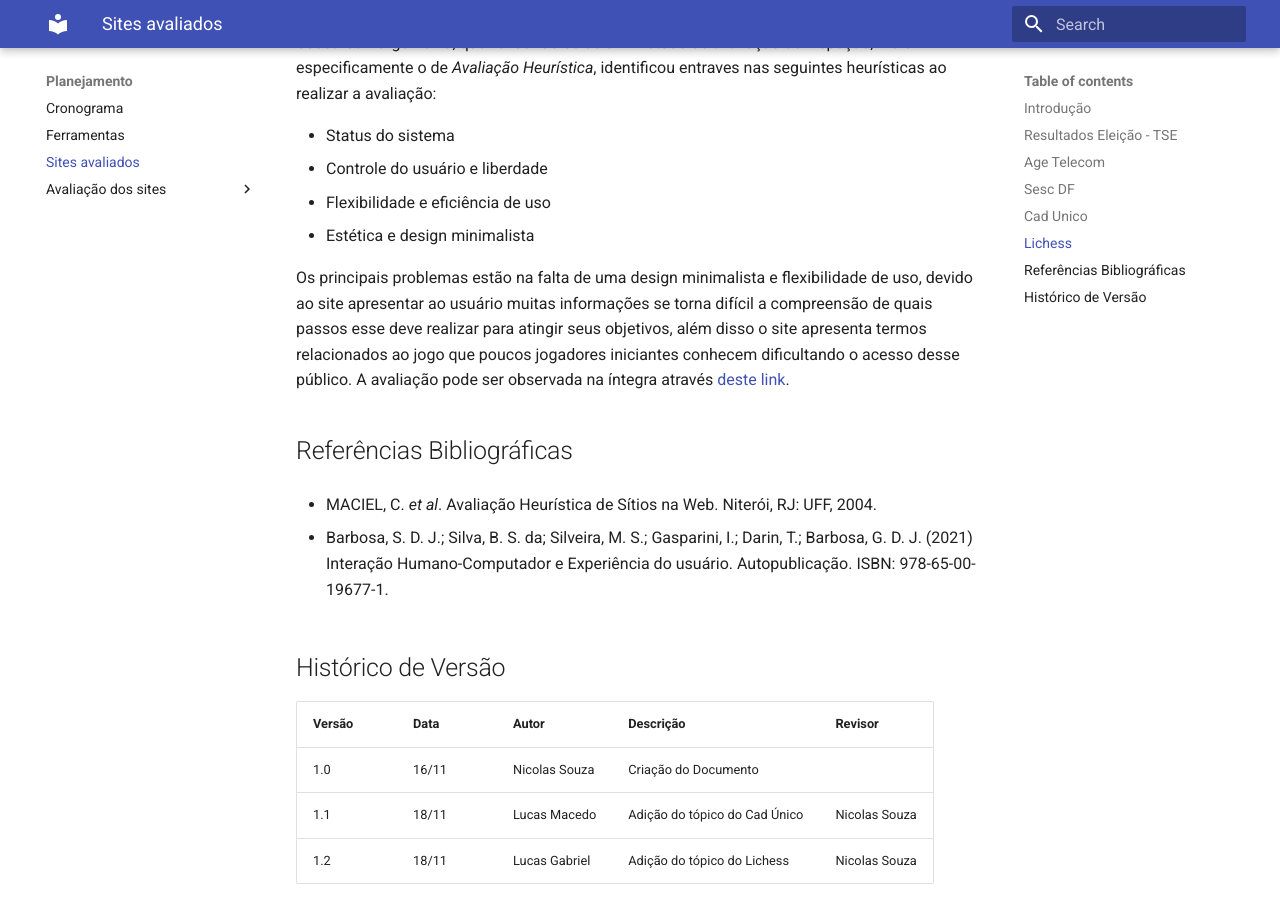
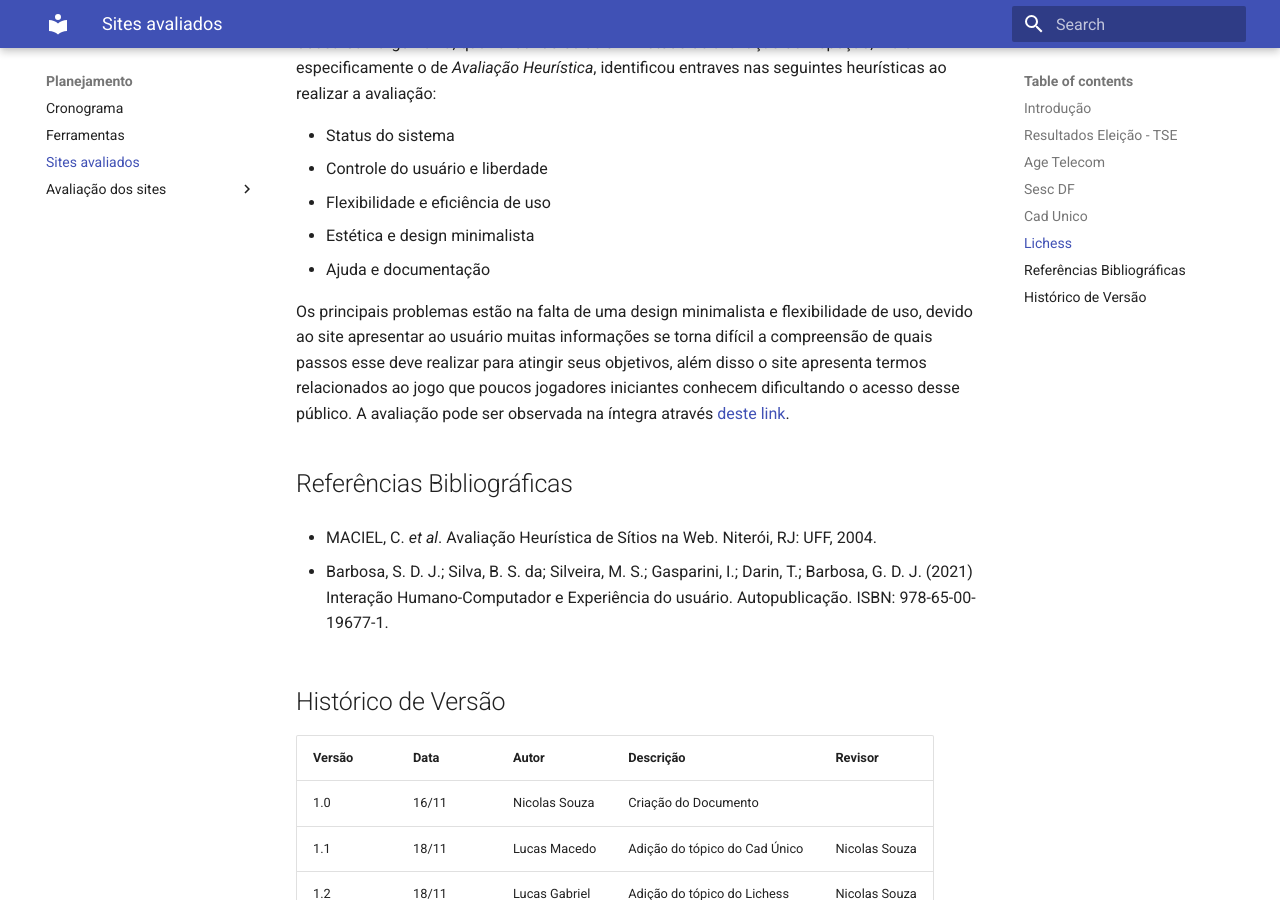
Before and after one commit to Interacao-Humano-Computador/2022.2-Lichess, an MkDocs documentation site: the page built from docs/planejamento/sites_avaliados.md, in a window 1280 px wide and 900 px high, scrolled down 2624 px. Built offline with MkDocs 1.6.1 and Material for MkDocs 9.7.7, drawn with Linux system fonts in a browser that asks for light colours.

Commit message:
refac: sites avaliados

```diff
--- a/docs/planejamento/sites_avaliados.md
+++ b/docs/planejamento/sites_avaliados.md
@@ -74,6 +74,7 @@
 - Controle do usuário e liberdade
 - Flexibilidade e eficiência de uso
 - Estética e design minimalista
+- Ajuda e documentação
 
 Os principais problemas estão na falta de uma design minimalista e flexibilidade de uso, devido ao site apresentar ao usuário muitas informações se torna difícil a compreensão de quais passos esse deve realizar para atingir seus objetivos, além disso o site apresenta termos relacionados ao jogo que poucos jogadores iniciantes conhecem dificultando o acesso desse público. A avaliação pode ser observada na íntegra através [deste link](sites_avaliados/resultados_lichess.pdf).
 
```
